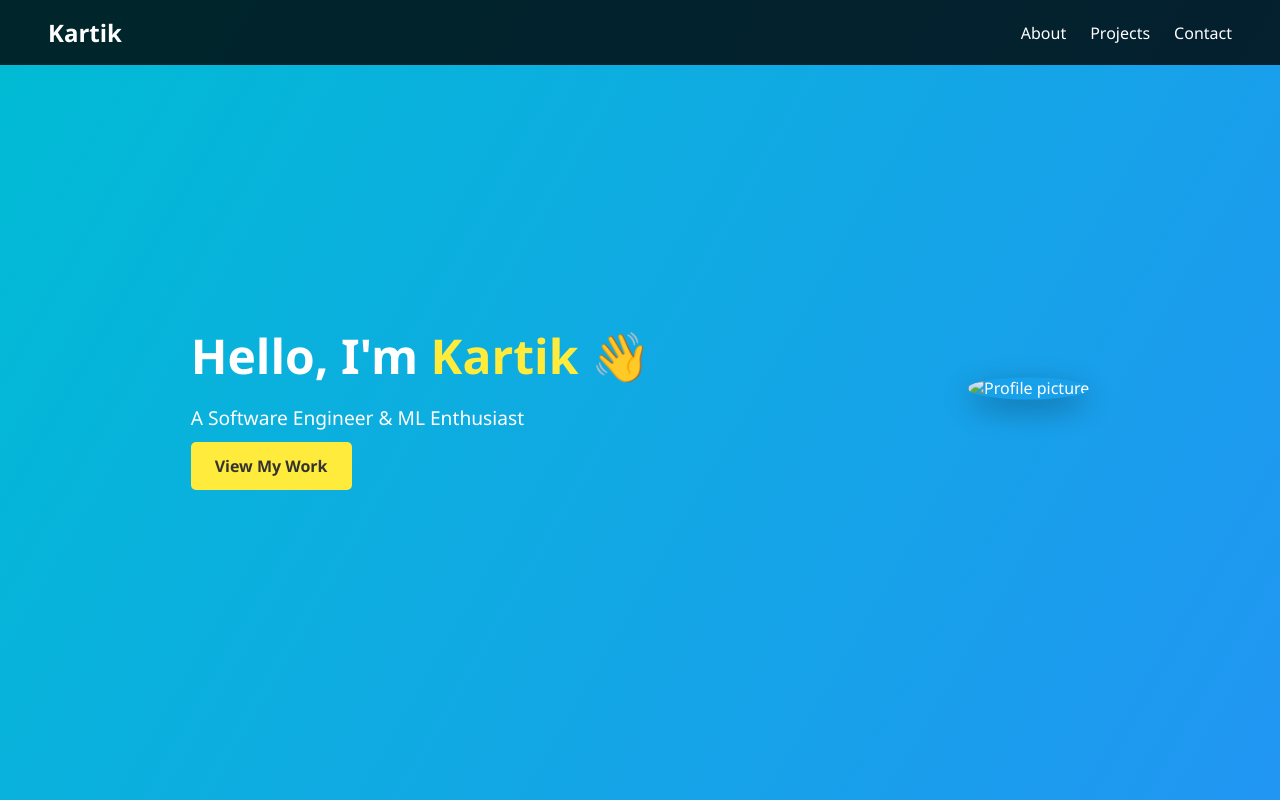
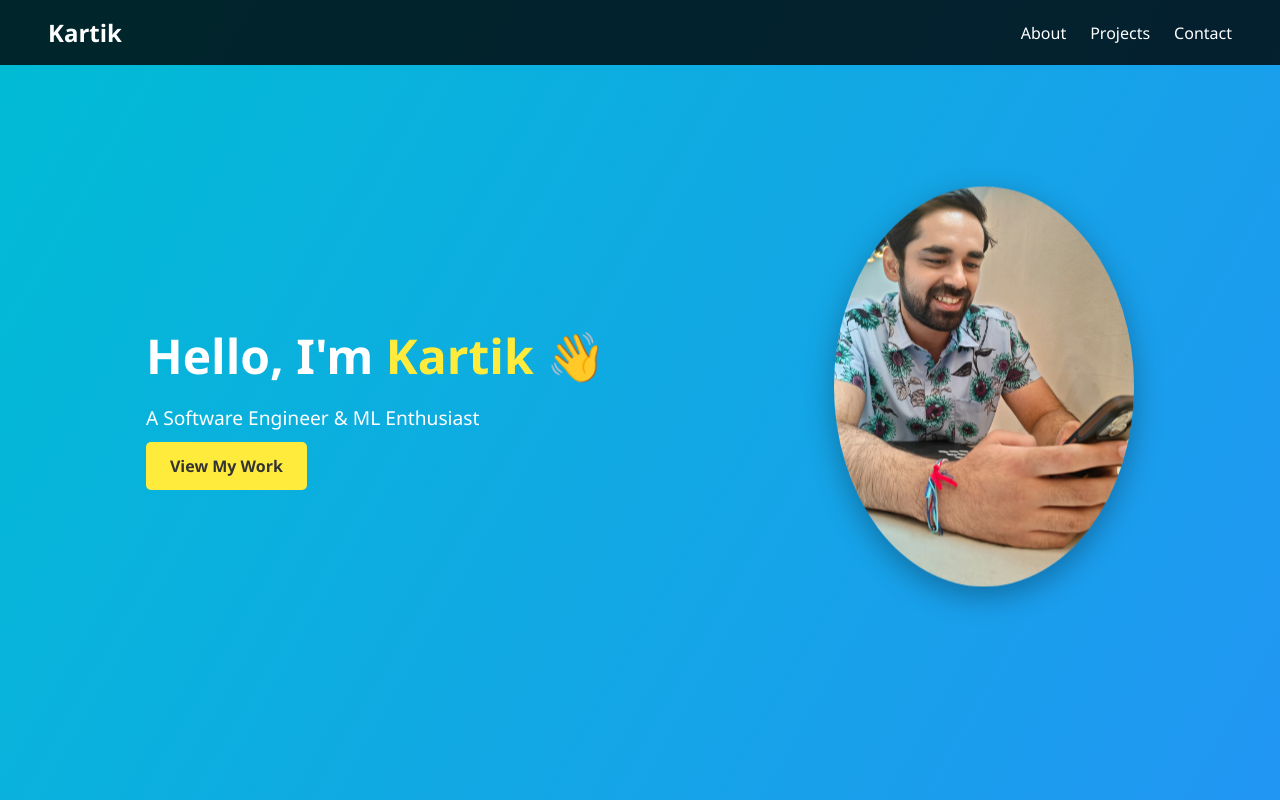
Before and after one commit to tedKemper/kartikkiroula.github.io, a plain HTML site: page index.html in a window 1280 px wide. Shown: the top 800 px of the page. Drawn offline with Linux system fonts and the light colour scheme.

Commit message:
Update index.html

```diff
--- a/index.html
+++ b/index.html
@@ -25,7 +25,7 @@
       <a href="#projects" class="btn">View My Work</a>
     </div>
     <div class="hero-img">
-      <img src="images/profile.png" alt="Profile picture">
+      <img src="images/profile_pic.jpg" alt="Profile picture">
     </div>
   </section>
 
```
